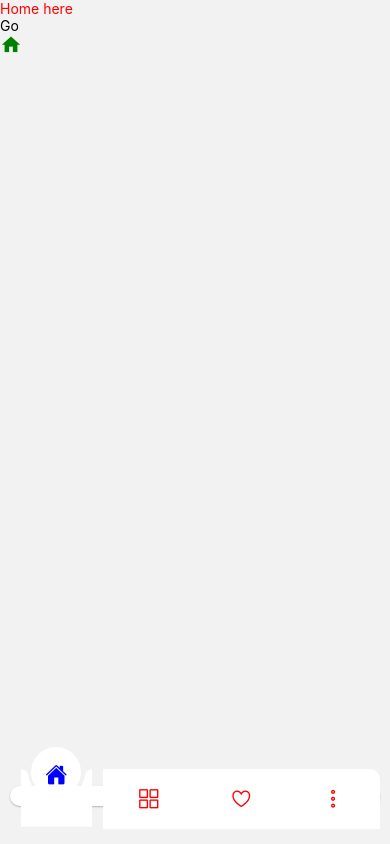
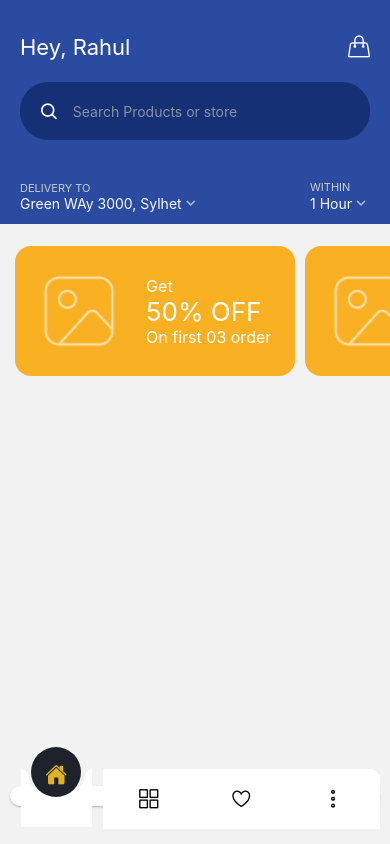
Before and after one commit to Muzaffar2807/RN-task, a React Native app in the folder Task/: screen /HomeScreen in a window 390 px wide. Built offline with nearby package versions, Linux system fonts and the light colour scheme.

Commit message:
home screen

```diff
--- a/Task/App.js
+++ b/Task/App.js
@@ -9,7 +9,6 @@ const App = () => {
     <NavigationContainer>
       <SafeAreaView style={{flex: 1}}>
         <AppNavigation />
-
       </SafeAreaView>
     </NavigationContainer>
   );
--- a/Task/src/components/CustomTabBarButton.js
+++ b/Task/src/components/CustomTabBarButton.js
@@ -73,7 +73,7 @@ const styles = StyleSheet.create({
     width: 50,
     height: 50,
     borderRadius: 50 / 2,
-    backgroundColor: '#fff',
+    backgroundColor: '#1E222B',
     alignItems: 'center',
     justifyContent: 'center',
     paddingTop: 5,
--- /dev/null
+++ b/Task/src/components/OffersCard.js
@@ -0,0 +1,62 @@
+import React from 'react';
+import {ScrollView, View, Text, StyleSheet, Image} from 'react-native';
+
+const OffersCard = () => {
+  const data = [
+    {id: 1},
+    {id: 2},
+    {id: 3},
+  ];
+
+  return (
+    <ScrollView
+      horizontal
+      showsHorizontalScrollIndicator={false}
+      contentContainerStyle={styles.scrollViewContent}>
+      {data.map(item => (
+        <View key={item.id} style={styles.item}>
+          <View>
+            <Image
+              style={styles.image}
+              source={require('../assets/dummyImage.png')}
+            />
+          </View>
+          <View>
+            <Text style={styles.textStyle}>Get</Text>
+            <Text style={{fontSize: 26, color: '#fff' }}>50% OFF</Text>
+            <Text style={styles.textStyle}>On first 03 order</Text>
+          </View>
+        </View>
+      ))}
+    </ScrollView>
+  );
+};
+
+const styles = StyleSheet.create({
+  scrollViewContent: {
+    paddingHorizontal: 10,
+  },
+  item: {
+    display: 'flex',
+    flexDirection: 'row',
+    justifyContent: 'space-around',
+    height: 130,
+    backgroundColor: '#F9B023',
+    alignItems: 'center',
+    padding: 10,
+    marginHorizontal: 5,
+    borderRadius: 16,
+    minWidth: 280,
+  },
+  image: {
+    width: 80,
+    height: 80,
+    resizeMode: 'contain',
+  },
+  textStyle: {
+    color: '#fff',
+    fontSize: 16
+  },
+});
+
+export default OffersCard;
--- /dev/null
+++ b/Task/src/components/SearchBar.js
@@ -0,0 +1,54 @@
+import {View, Text, StyleSheet, TextInput} from 'react-native';
+import React, {useState} from 'react';
+import Icon from 'react-native-vector-icons/Octicons';
+
+const SearchBar = ({onSearch}) => {
+  const [query, setQuery] = useState('');
+
+  const handleSearch = () => {
+    onSearch(query);
+  };
+
+  return (
+    <View style={styles.container}>
+      <View style={styles.searchContainer}>
+        <Icon name="search" size={18} color="#fff" style={styles.icon} />
+        <TextInput
+          style={styles.input}
+          placeholder="Search Products or store"
+          placeholderTextColor="#8891A5"
+          value={query}
+          onChangeText={text => setQuery(text)}
+          onSubmitEditing={handleSearch}
+        />
+      </View>
+    </View>
+  );
+};
+
+const styles = StyleSheet.create({
+  container: {
+    padding: 10,
+  },
+  searchContainer: {
+    flexDirection: 'row',
+    alignItems: 'center',
+    borderColor: '#153075',
+    backgroundColor: '#153075',
+    borderWidth: 1,
+    paddingHorizontal: 10,
+    borderRadius: 28,
+  },
+  input: {
+    height: 56,
+    flex: 1,
+    paddingHorizontal: 10,
+    color: '#fff'
+  },
+  icon: {
+    marginRight: 6,
+    marginLeft: 10,
+  },
+});
+
+export default SearchBar;
--- a/Task/src/navigation/BottomNavigation.js
+++ b/Task/src/navigation/BottomNavigation.js
@@ -24,9 +24,9 @@ function BottomTabNavigator() {
       screenOptions={({route}) => ({
         headerShown: false,
         tabBarShowLabel: false,
-        tabBarInactiveTintColor: 'red',
+        tabBarInactiveTintColor: '#000000',
         tabBarStyle: styles.tabBarStyle,
-        tabBarActiveTintColor: 'blue',
+        tabBarActiveTintColor: '#E0B420',
         tabBarIcon: ({color, size, focused}) => {
           let iconName;
 
--- a/Task/src/screens/Home/Home.js
+++ b/Task/src/screens/Home/Home.js
@@ -1,22 +1,69 @@
-import {View, Text} from 'react-native';
+import {View, Text, StyleSheet} from 'react-native';
 import React from 'react';
 
 import styles from './Home.styles';
 import {TouchableOpacity} from 'react-native-gesture-handler';
-import MaterialCommunityIcons from 'react-native-vector-icons/MaterialCommunityIcons';
+import Icons from 'react-native-vector-icons/SimpleLineIcons';
+import SearchBar from '../../components/SearchBar';
+
+import ArrowDownIcon from 'react-native-vector-icons/MaterialIcons';
+import OffersCard from '../../components/OffersCard';
 
 const Home = ({navigation}) => {
   return (
-    <View>
-      <Text style={styles.test}>Home here</Text>
+    <View style={styles.mainWrapper}>
+      <View style={styles.searchContainer}>
+        <View style={styles.nameContainer}>
+          <Text style={styles.userName}>Hey, Rahul</Text>
 
-      <TouchableOpacity
-        onPress={() => {
-          navigation.navigate('Productdetails');
-        }}>
-        <Text>Go</Text>
-        <MaterialCommunityIcons name="home" size={22} color="green" />
-      </TouchableOpacity>
+          <TouchableOpacity>
+            <View>
+              <Icons name="handbag" size={22} color="#fff" />
+            </View>
+          </TouchableOpacity>
+        </View>
+
+        <View>
+          <SearchBar />
+        </View>
+
+        <View style={styles.deliveryAddress}>
+          <View style={styles.deliveryContainer}>
+            <View>
+              <Text style={styles.addressHeading}>DELIVERY TO</Text>
+              <Text style={styles.addressTextSize}>Green WAy 3000, Sylhet</Text>
+            </View>
+            <TouchableOpacity>
+              <ArrowDownIcon
+                name="keyboard-arrow-down"
+                size={18}
+                color="#B2BBCE"
+              />
+            </TouchableOpacity>
+          </View>
+
+          <View>
+            <Text style={styles.addressHeading}>WITHIN</Text>
+            <View style={styles.deliveryContainer}>
+              <Text style={styles.addressTextSize}>1 Hour</Text>
+
+              <TouchableOpacity>
+                <ArrowDownIcon
+                  name="keyboard-arrow-down"
+                  size={18}
+                  color="#B2BBCE"
+                />
+              </TouchableOpacity>
+            </View>
+          </View>
+        </View>
+      </View>
+
+      <View style={styles.offersContainer}>
+        <OffersCard />
+      </View>
+
+      <View style={styles.recommendedContainer}></View>
     </View>
   );
 };
--- a/Task/src/screens/Home/Home.styles.js
+++ b/Task/src/screens/Home/Home.styles.js
@@ -1,13 +1,50 @@
 import {StyleSheet, Text, View, Dimensions} from 'react-native';
 import React from 'react';
-
 
 const {width, height} = Dimensions.get('window');
 const widths = width / 5;
 
+export default StyleSheet.create({
+  searchContainer: {
+    backgroundColor: '#2A4BA0',
+    padding: 12,
+    paddingHorizontal: 10,
+  },
 
-export default StyleSheet.create({
-  test: {
-    color: 'red',
+  nameContainer: {
+    display: 'flex',
+    flexDirection: 'row',
+    justifyContent: 'space-between',
+    paddingTop: 22,
+    paddingBottom: 12,
+    paddingHorizontal: 10,
+  },
+  userName: {
+    color: '#fff',
+    fontSize: 22,
+  },
+  deliveryAddress: {
+    display: 'flex',
+    flexDirection: 'row',
+    justifyContent: 'space-between',
+    paddingHorizontal: 10,
+    paddingTop: 30,
+  },
+  deliveryContainer: {
+    display: 'flex',
+    flexDirection: 'row',
+    alignItems: 'flex-end',
+  },
+  addressHeading: {
+    color: '#ccc',
+    fontSize: 11,
+  },
+  addressTextSize: {
+    color: '#F8F9FB',
+    fontSize: 14,
+  },
+
+  offersContainer: {
+    marginTop: 22
   },
 });
```
Also changed, not shown: Task/src/assets/dummyImage.png (added), 1 other file (tests, documents, lock files or other folders).
